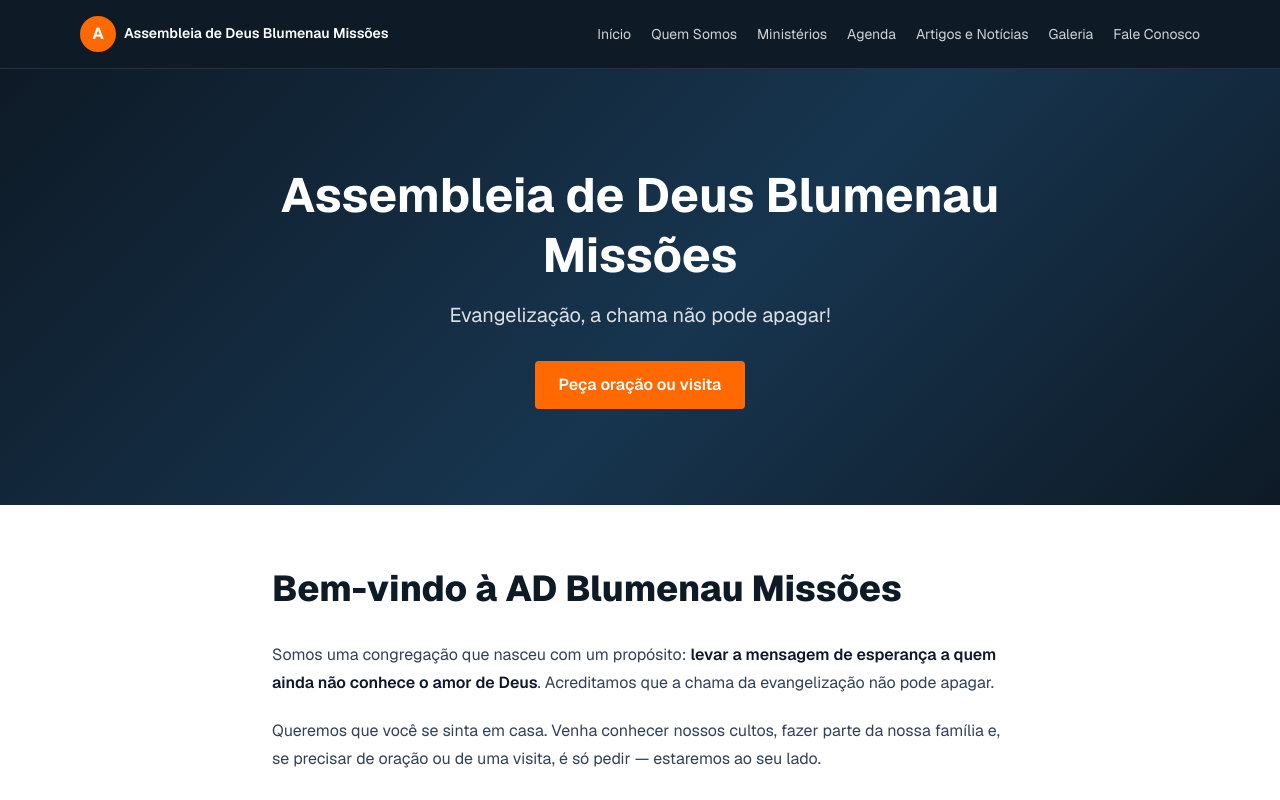
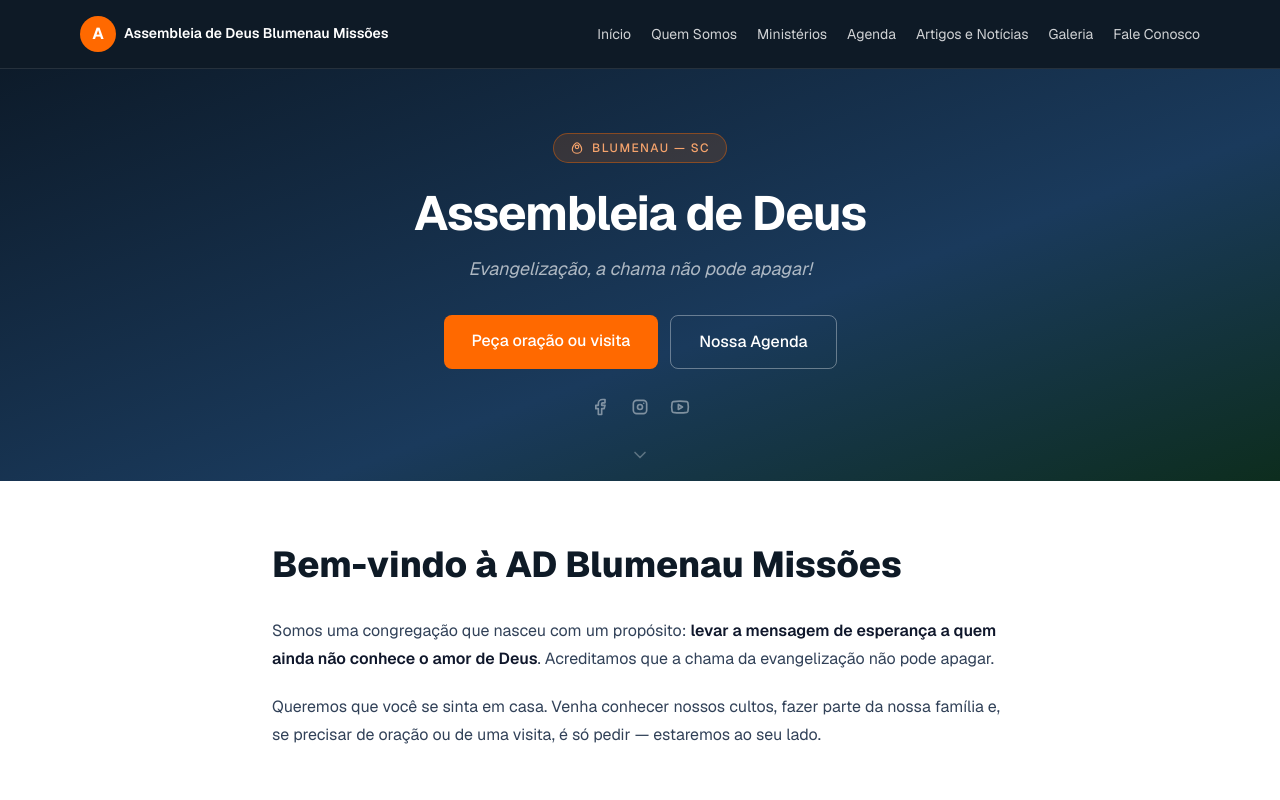
Before and after one commit to henzogabrielgutjahr77-adblu/site, a Next.js app: page / in a window 1280 px wide. Shown: the top 800 px of the page. Built offline with nearby package versions, Linux system fonts and the light colour scheme.

Commit message:
Site Next.js + Decap CMS: estrutura, páginas, formulário e galeria

```diff
--- a/app/page.tsx
+++ b/app/page.tsx
@@ -1,4 +1,5 @@
 import Link from "next/link";
+import Hero from "@/components/Hero";
 import Markdown from "@/components/Markdown";
 import { formatDate, getPage, getPosts, getSiteConfig } from "@/lib/content";
 
@@ -12,32 +13,11 @@ export default function Home() {
   return (
     <>
       {/* Hero */}
-      <section
-        className="bg-navy-900 text-white"
-        style={{
-          backgroundImage:
-            "linear-gradient(135deg, #0e1a26 0%, #17354f 55%, #0e1a26 100%)",
-        }}
-      >
-        <div className="mx-auto flex max-w-4xl flex-col items-center px-4 py-24 text-center">
-          <h1 className="text-3xl font-bold leading-tight sm:text-5xl">
-            {config.nome}
-          </h1>
-          <p className="mt-4 max-w-2xl text-lg text-white/85 sm:text-xl">
-            {config.slogan}
-          </p>
-          <Link
-            href="/fale-conosco"
-            className="mt-8 rounded bg-accent px-6 py-3 font-semibold text-white transition-colors hover:bg-orange-600"
-          >
-            {config.cta}
-          </Link>
-        </div>
-      </section>
+      <Hero config={config} />
 
       {/* Boas-vindas */}
       {home && (
-        <section className="mx-auto max-w-3xl px-4 py-16">
+        <section id="sobre" className="mx-auto max-w-3xl px-4 py-16">
           <Markdown>{home.body}</Markdown>
         </section>
       )}
--- /dev/null
+++ b/components/Hero.tsx
@@ -0,0 +1,87 @@
+import Link from "next/link";
+import type { SiteConfig } from "@/lib/content";
+import {
+  ChevronDownIcon,
+  FacebookIcon,
+  InstagramIcon,
+  MapPinIcon,
+  YoutubeIcon,
+} from "@/components/icons";
+
+export default function Hero({ config }: { config: SiteConfig }) {
+  const socials = [
+    { href: config.facebook || "#", icon: FacebookIcon, label: "Facebook" },
+    { href: config.instagram || "#", icon: InstagramIcon, label: "Instagram" },
+    { href: config.youtube || "#", icon: YoutubeIcon, label: "YouTube" },
+  ];
+
+  return (
+    <section
+      className="relative overflow-hidden text-white"
+      style={{
+        backgroundImage: config.hero_imagem
+          ? `url(${config.hero_imagem})`
+          : "linear-gradient(160deg, #0d1b2a 0%, #1a3a5c 60%, #0d2d1e 100%)",
+        backgroundSize: "cover",
+        backgroundPosition: "center",
+      }}
+    >
+      {config.hero_imagem && (
+        <div className="absolute inset-0 bg-black/60" aria-hidden="true" />
+      )}
+
+      <div className="relative mx-auto flex min-h-[340px] max-w-4xl flex-col items-center justify-center px-4 py-16 text-center">
+        <div className="mb-5 flex items-center gap-2 rounded-full border border-accent/40 bg-accent/15 px-4 py-1.5">
+          <MapPinIcon className="h-3.5 w-3.5 text-[#f5a36c]" />
+          <span className="text-xs font-medium uppercase tracking-[0.12em] text-[#f5a36c]">
+            {config.local}
+          </span>
+        </div>
+
+        <h1 className="text-4xl font-bold leading-tight tracking-tight sm:text-5xl">
+          {config.titulo_hero}
+        </h1>
+
+        <p className="mb-8 mt-3 text-lg italic text-white/65">
+          {config.slogan}
+        </p>
+
+        <div className="mb-7 flex flex-wrap justify-center gap-3">
+          <Link
+            href="/fale-conosco"
+            className="rounded-lg bg-accent px-7 py-3.5 font-medium text-white transition-colors hover:bg-orange-600"
+          >
+            {config.cta}
+          </Link>
+          <Link
+            href="/agenda"
+            className="rounded-lg border-[1.5px] border-white/35 px-7 py-3.5 font-medium text-white transition-colors hover:bg-white/10"
+          >
+            Nossa Agenda
+          </Link>
+        </div>
+
+        <div className="flex gap-5">
+          {socials.map(({ href, icon: Icon, label }) => (
+            <a
+              key={label}
+              href={href}
+              aria-label={label}
+              className="text-white/45 transition-colors hover:text-white"
+            >
+              <Icon className="h-5 w-5" />
+            </a>
+          ))}
+        </div>
+      </div>
+
+      <a
+        href="#sobre"
+        aria-label="Rolar para o conteúdo"
+        className="absolute bottom-4 left-1/2 -translate-x-1/2 text-white/30 transition-colors hover:text-white/60"
+      >
+        <ChevronDownIcon className="h-5 w-5" />
+      </a>
+    </section>
+  );
+}
--- /dev/null
+++ b/components/icons.tsx
@@ -0,0 +1,65 @@
+import type { SVGProps } from "react";
+
+type IconProps = SVGProps<SVGSVGElement>;
+
+function Svg({ children, ...props }: IconProps) {
+  return (
+    <svg
+      xmlns="http://www.w3.org/2000/svg"
+      viewBox="0 0 24 24"
+      fill="none"
+      stroke="currentColor"
+      strokeWidth={2}
+      strokeLinecap="round"
+      strokeLinejoin="round"
+      aria-hidden="true"
+      {...props}
+    >
+      {children}
+    </svg>
+  );
+}
+
+export function MapPinIcon(props: IconProps) {
+  return (
+    <Svg {...props}>
+      <path d="M12 21c-4.418 0 -8 -3.134 -8 -7c0 -4.686 5.217 -11 8 -11s8 6.314 8 11c0 3.866 -3.582 7 -8 7z" />
+      <path d="M12 13a3 3 0 1 0 0 -6a3 3 0 0 0 0 6z" />
+    </Svg>
+  );
+}
+
+export function FacebookIcon(props: IconProps) {
+  return (
+    <Svg {...props}>
+      <path d="M7 10v4h3v7h4v-7h3l1 -4h-4v-2a1 1 0 0 1 1 -1h3v-4h-3a5 5 0 0 0 -5 5v2h-3z" />
+    </Svg>
+  );
+}
+
+export function InstagramIcon(props: IconProps) {
+  return (
+    <Svg {...props}>
+      <path d="M4 4m0 4a4 4 0 0 1 4 -4h8a4 4 0 0 1 4 4v8a4 4 0 0 1 -4 4h-8a4 4 0 0 1 -4 -4z" />
+      <path d="M12 12m-3 0a3 3 0 1 0 6 0a3 3 0 1 0 -6 0" />
+      <path d="M16.5 7.5l0 .01" />
+    </Svg>
+  );
+}
+
+export function YoutubeIcon(props: IconProps) {
+  return (
+    <Svg {...props}>
+      <path d="M2.5 17a24.12 24.12 0 0 1 0 -10 2 2 0 0 1 1.4 -1.4 49.56 49.56 0 0 1 16.2 0A2 2 0 0 1 21.5 7a24.12 24.12 0 0 1 0 10 2 2 0 0 1 -1.4 1.4 49.55 49.55 0 0 1 -16.2 0A2 2 0 0 1 2.5 17" />
+      <path d="m10 15 5 -3 -5 -3z" />
+    </Svg>
+  );
+}
+
+export function ChevronDownIcon(props: IconProps) {
+  return (
+    <Svg {...props}>
+      <path d="M6 9l6 6l6 -6" />
+    </Svg>
+  );
+}
--- a/content/site/config.yml
+++ b/content/site/config.yml
@@ -1,4 +1,10 @@
 nome: "Assembleia de Deus Blumenau Missões"
+titulo_hero: "Assembleia de Deus"
+local: "Blumenau — SC"
+hero_imagem: ""
+facebook: ""
+instagram: ""
+youtube: ""
 slogan: "Evangelização, a chama não pode apagar!"
 descricao: "Congregação da Assembleia de Deus em Blumenau, dedicada à evangelização e ao cuidado das pessoas. Venha nos visitar!"
 cta: "Peça oração ou visita"
--- a/lib/content.ts
+++ b/lib/content.ts
@@ -7,6 +7,12 @@ export const CONTENT_DIR = path.join(process.cwd(), "content");
 
 export interface SiteConfig {
   nome: string;
+  titulo_hero: string;
+  local: string;
+  hero_imagem?: string;
+  facebook?: string;
+  instagram?: string;
+  youtube?: string;
   slogan: string;
   descricao: string;
   cta: string;
```
